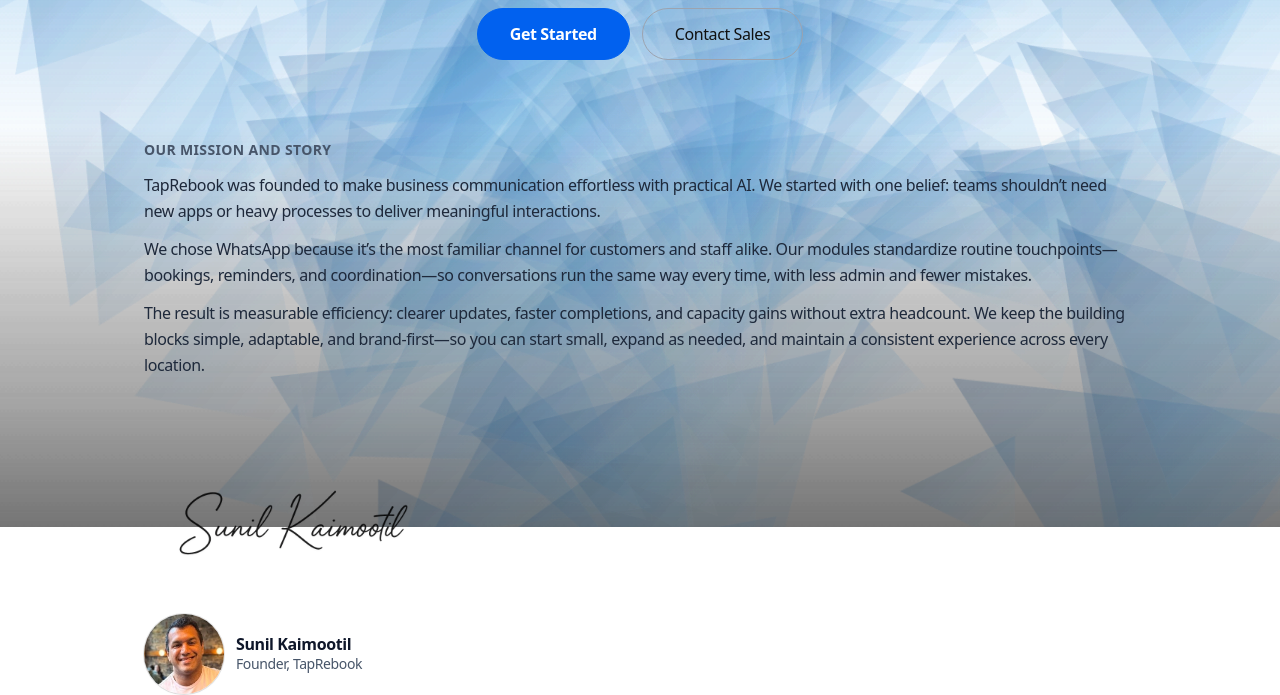
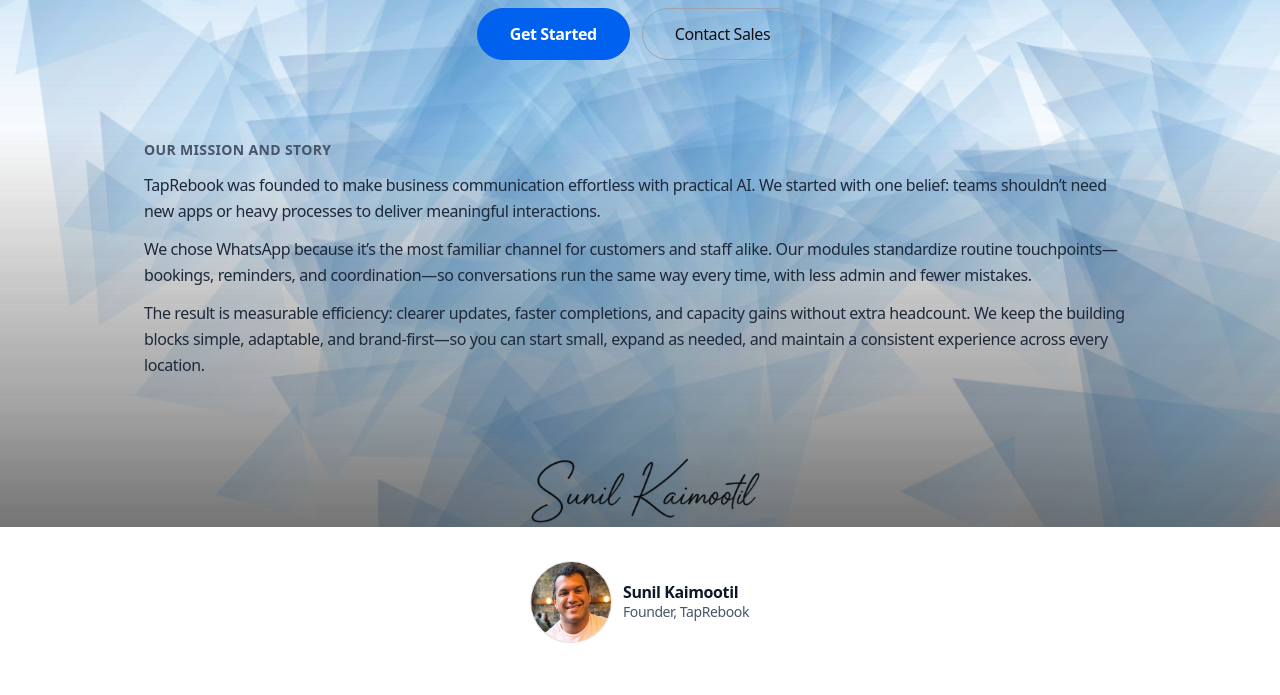
Before and after one commit to taprebook/taprebook-site, an Astro site: page /about in a window 1280 px wide. Shown: the part 273-968 px from the top of the page. Built offline with nearby package versions, Linux system fonts and the light colour scheme; Astro itself is replaced by a stand-in of ours; some packages are replaced by stand-ins of ours; what limax would draw is missing.

Commit message:
Update about.astro

```diff
--- a/src/pages/about.astro
+++ b/src/pages/about.astro
@@ -46,25 +46,24 @@
         can start small, expand as needed, and maintain a consistent experience across every location.
       </p>
 
-      <!-- Signature (original size; slightly less margin below) -->
-      <div class="mt-12 mb-0">
+<!-- Signature (centered) -->
+<div class="mt-4 mb-0">
   <img
     src="/images/sunil-signature.png"
     alt="Signature of Sunil Kaimootil"
-          class="w-48 md:w-64 lg:w-72 h-auto opacity-90 select-none pointer-events-none drop-shadow-sm"
+    class="mx-auto block w-48 md:w-64 lg:w-72 h-auto opacity-90 select-none pointer-events-none drop-shadow-sm"
     loading="lazy"
     decoding="async"
   />
 </div>
 
-      <!-- Headshot + founder line (tight to signature) -->
-      <div class="-mt-1 flex items-center gap-3">
+<!-- Headshot + founder line (centered under signature; tighten spacing with -mt-6/-mt-8) -->
+<div class="-mt-6 w-fit mx-auto flex items-center gap-3">
   <picture class="shrink-0">
-          {/*
-          Uncomment these two once you actually add the files:
+    <!-- If you add these files later, uncomment:
     <source srcset="/images/headshot.avif" type="image/avif" />
     <source srcset="/images/headshot.webp" type="image/webp" />
-          */}
+    -->
     <img
       src="/images/headshot.jpg"
       alt="Sunil Kaimootil, Founder"
@@ -79,7 +78,7 @@
     <div class="text-sm text-slate-600">Founder, TapRebook</div>
   </div>
 </div>
-    </div>
+
   </section>
 
   <!-- Three pillars (icon cards) -->
```
Lines whose indentation alone changed are shown as unchanged.
